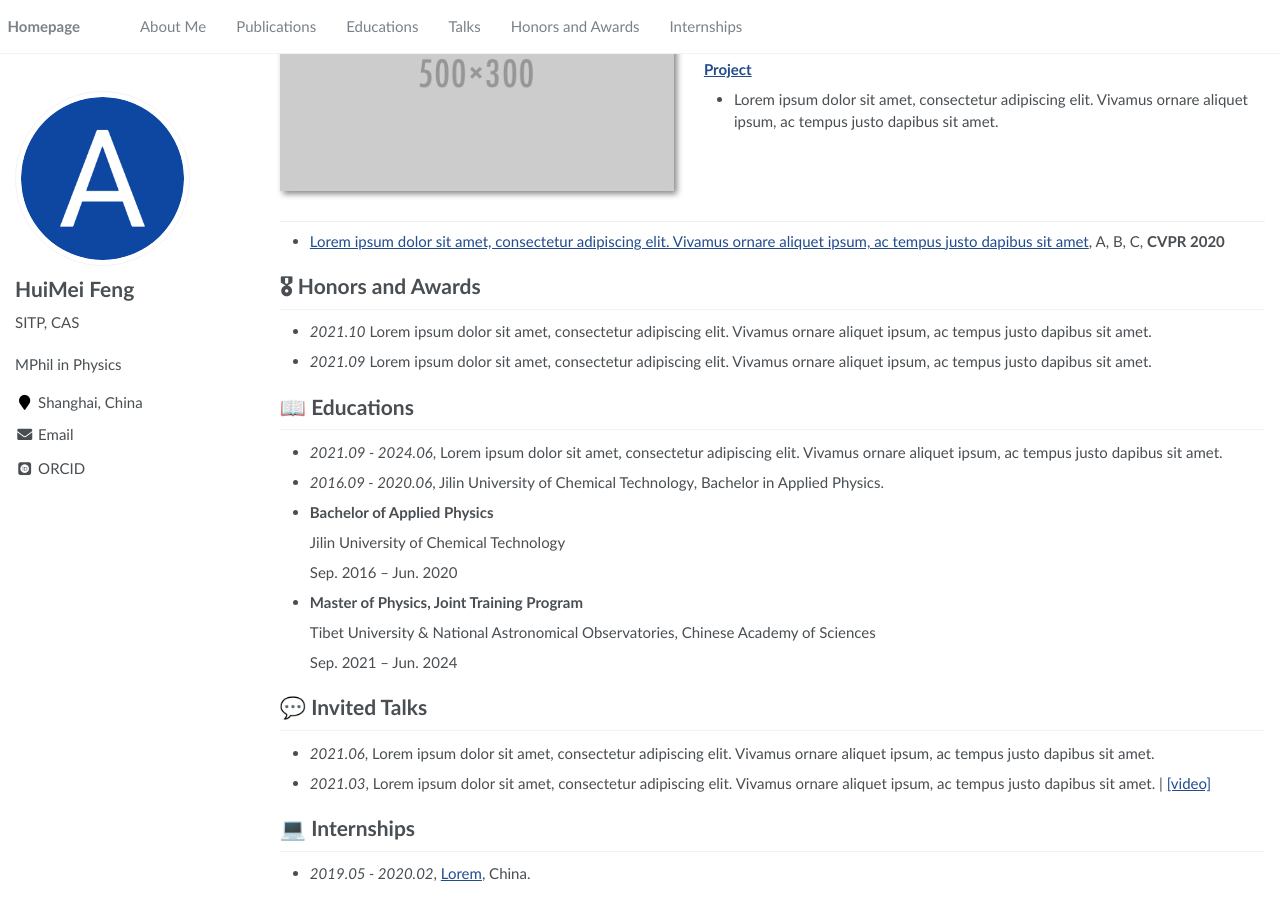
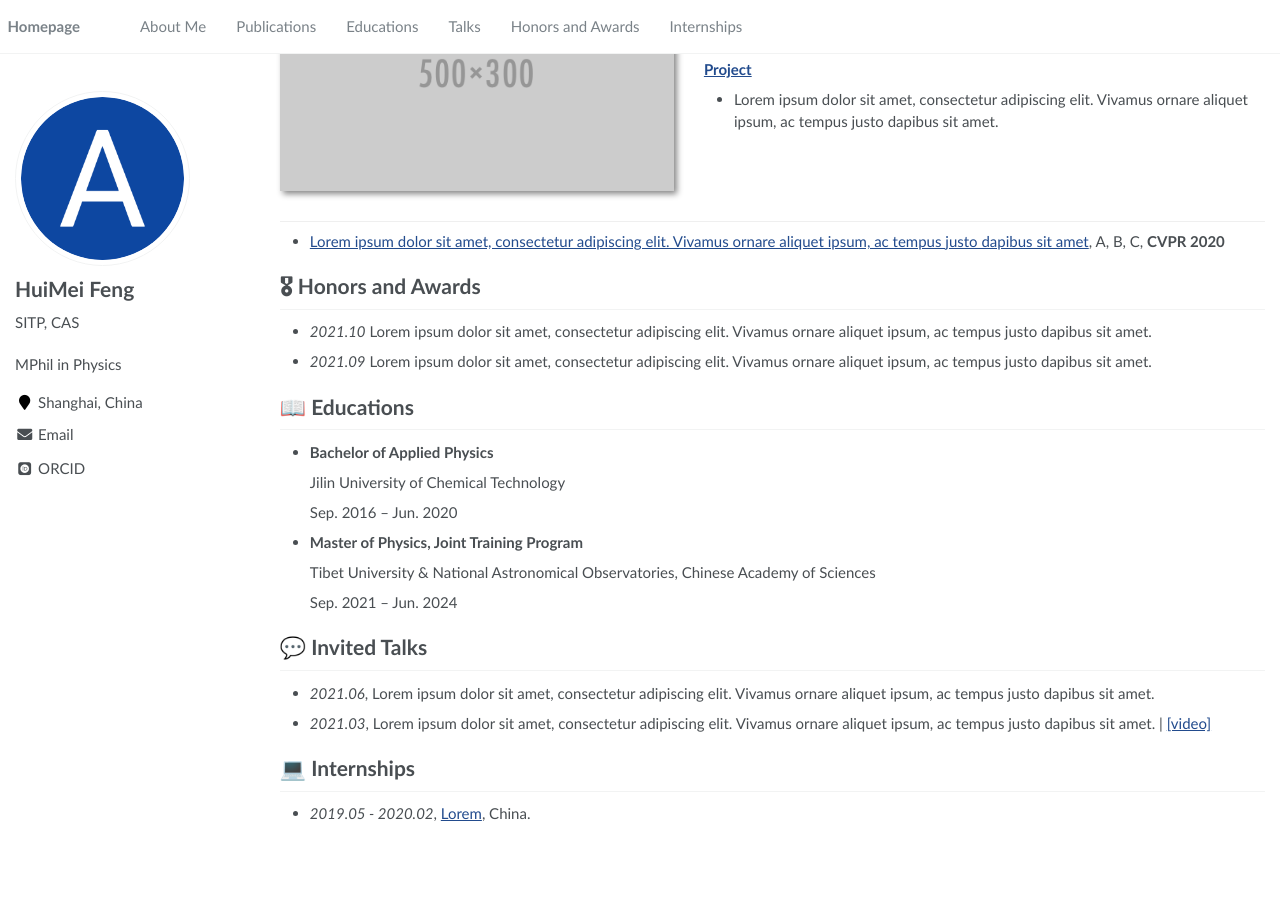
Before and after one commit to HuiMeiFeng/feng.github.io, a Jekyll site: the page built from _pages/about.md, in a window 1280 px wide and 900 px high, scrolled down 551 px. Built offline with Jekyll 4.4.1, drawn with Linux system fonts in a browser that asks for light colours; some web fonts are replaced; after the commit the page ends 1391 px from its top, so only the background shows below that.

Commit message:
Update about.md

```diff
--- a/_pages/about.md
+++ b/_pages/about.md
@@ -47,13 +47,12 @@ My research interest includes neural machine translation and computer vision. I
 - *2021.09* Lorem ipsum dolor sit amet, consectetur adipiscing elit. Vivamus ornare aliquet ipsum, ac tempus justo dapibus sit amet.
 
 # 📖 Educations
-- *2021.09 - 2024.06*, Lorem ipsum dolor sit amet, consectetur adipiscing elit. Vivamus ornare aliquet ipsum, ac tempus justo dapibus sit amet.
-- *2016.09 - 2020.06*, Jilin University of Chemical Technology, Bachelor in Applied Physics.
 - **Bachelor of Applied Physics**
 
   Jilin University of Chemical Technology
 
   Sep. 2016 – Jun. 2020
+
 - **Master of Physics, Joint Training Program**
 
   Tibet University & National Astronomical Observatories, Chinese Academy of Sciences
```
